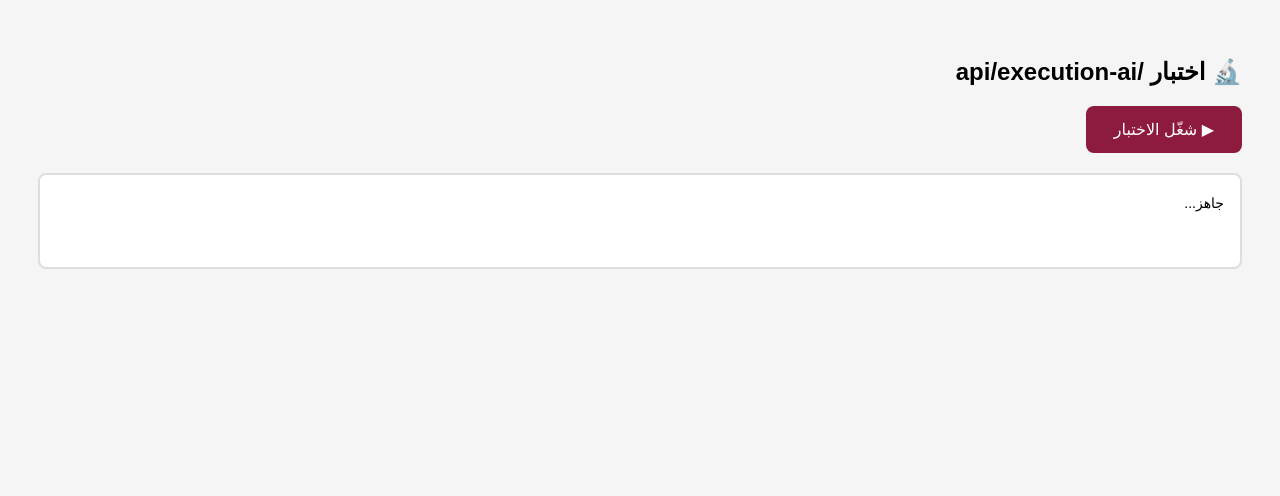
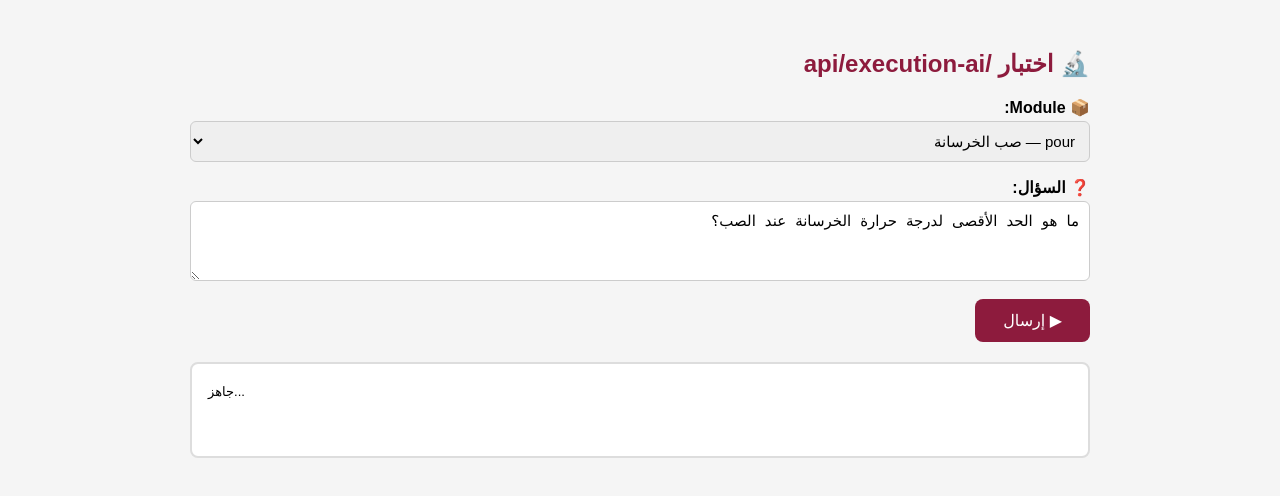
Before and after one commit to shoosh85-code/Qatar-standers-, a website: page test-api.html in a window 1280 px wide. Drawn offline with Linux system fonts and the light colour scheme.

Commit message:
feat(test): add module selector + free text input to test-api.html

```diff
--- a/test-api.html
+++ b/test-api.html
@@ -2,38 +2,73 @@
 <html dir="rtl" lang="ar">
 <head>
 <meta charset="UTF-8">
-<title>اختبار API</title>
+<title>اختبار API — QatarSpec</title>
 <style>
-body { font-family: Arial; padding: 30px; background: #f5f5f5; }
-button { background: #8D1B3D; color: white; border: none; padding: 14px 28px; font-size: 16px; border-radius: 8px; cursor: pointer; }
-#result { margin-top: 20px; padding: 16px; background: white; border-radius: 8px; font-size: 14px; line-height: 1.8; white-space: pre-wrap; min-height: 60px; border: 2px solid #ddd; }
-.ok { border-color: #3B6D11 !important; color: #3B6D11; }
+body { font-family: Arial; padding: 30px; background: #f5f5f5; max-width: 900px; margin: auto; }
+h2 { color: #8D1B3D; }
+label { font-weight: bold; display: block; margin-top: 16px; margin-bottom: 4px; }
+select, textarea { width: 100%; padding: 10px; font-size: 15px; border-radius: 6px; border: 1px solid #ccc; box-sizing: border-box; }
+textarea { height: 80px; resize: vertical; }
+button { margin-top: 14px; background: #8D1B3D; color: white; border: none; padding: 12px 28px; font-size: 16px; border-radius: 8px; cursor: pointer; }
+button:hover { background: #6b1430; }
+#result { margin-top: 20px; padding: 16px; background: white; border-radius: 8px; font-size: 13px; line-height: 1.8; white-space: pre-wrap; min-height: 60px; border: 2px solid #ddd; direction: ltr; }
+.ok  { border-color: #3B6D11 !important; }
 .err { border-color: #A32D2D !important; color: #A32D2D; }
+.badge { display: inline-block; padding: 2px 10px; border-radius: 12px; font-size: 12px; margin-bottom: 8px; }
+.badge-ok  { background: #e6f4e0; color: #3B6D11; }
+.badge-err { background: #fdecea; color: #A32D2D; }
 </style>
 </head>
 <body>
 <h2>🔬 اختبار /api/execution-ai</h2>
-<button onclick="runTest()">▶ شغّل الاختبار</button>
+
+<label>📦 Module:</label>
+<select id="module">
+  <option value="pour">pour — صب الخرسانة</option>
+  <option value="mar">mar — موافقة المواد</option>
+  <option value="ncr">ncr — تقرير عدم المطابقة</option>
+  <option value="tests">tests — نتائج الاختبارات</option>
+  <option value="dwr">dwr — التقرير اليومي</option>
+  <option value="mos">mos — Method Statement</option>
+  <option value="general">general — عام</option>
+</select>
+
+<label>❓ السؤال:</label>
+<textarea id="question">ما هو الحد الأقصى لدرجة حرارة الخرسانة عند الصب؟</textarea>
+
+<button onclick="runTest()">▶ إرسال</button>
+
 <div id="result">جاهز...</div>
+
 <script>
 async function runTest() {
   const el = document.getElementById('result');
+  const module = document.getElementById('module').value;
+  const question = document.getElementById('question').value.trim();
+  if (!question) { el.textContent = '⚠️ اكتب سؤالاً'; return; }
+
   el.className = '';
   el.textContent = '⏳ جاري الاختبار...';
+  const t0 = Date.now();
+
   try {
     const res = await fetch('/api/execution-ai', {
       method: 'POST',
       headers: { 'Content-Type': 'application/json' },
-      body: JSON.stringify({ question: 'ما هو الحد الأقصى لدرجة حرارة الخرسانة عند الصب؟', module: 'pour' })
+      body: JSON.stringify({ question, module })
     });
     const data = await res.json();
+    const ms = Date.now() - t0;
     el.className = res.ok ? 'ok' : 'err';
-    el.textContent = `HTTP Status: ${res.status}\n\n${JSON.stringify(data, null, 2)}`;
+    el.textContent = `HTTP: ${res.status} | ${ms}ms\n\n${JSON.stringify(data, null, 2)}`;
   } catch(e) {
     el.className = 'err';
     el.textContent = `❌ خطأ: ${e.message}`;
   }
 }
+document.getElementById('question').addEventListener('keydown', e => {
+  if (e.ctrlKey && e.key === 'Enter') runTest();
+});
 </script>
 </body>
 </html>
```
